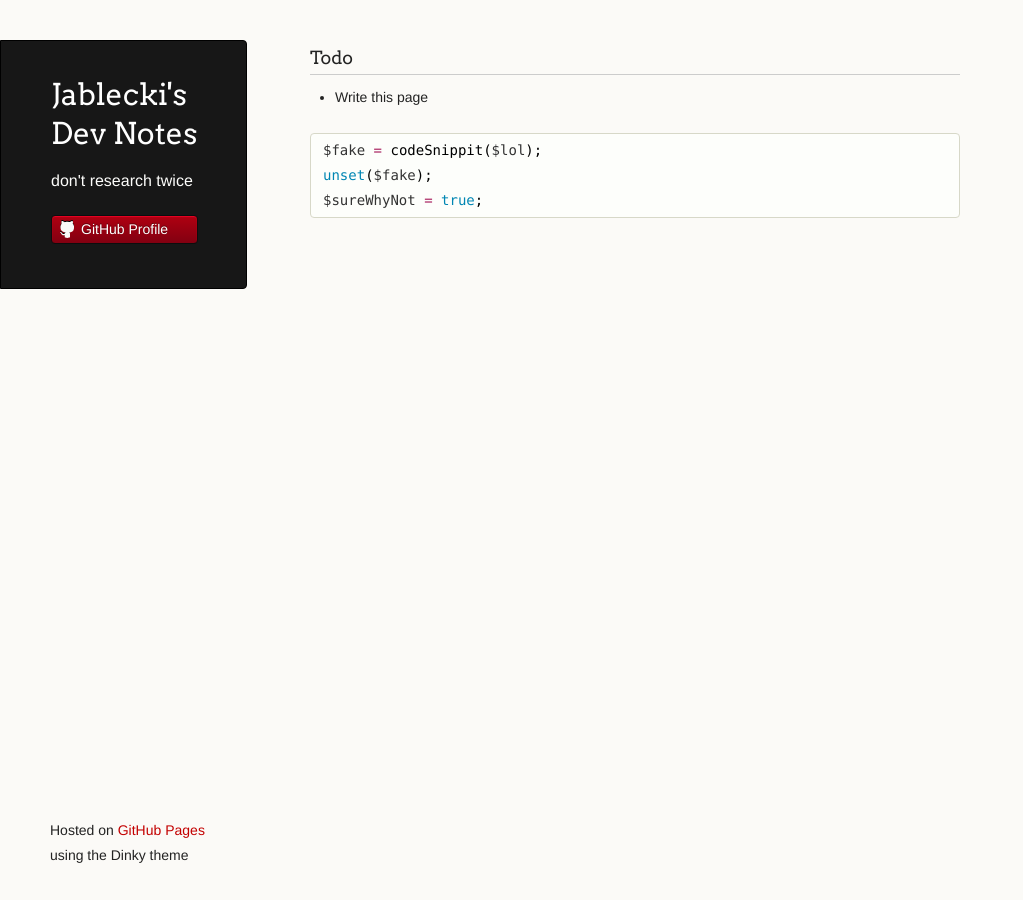
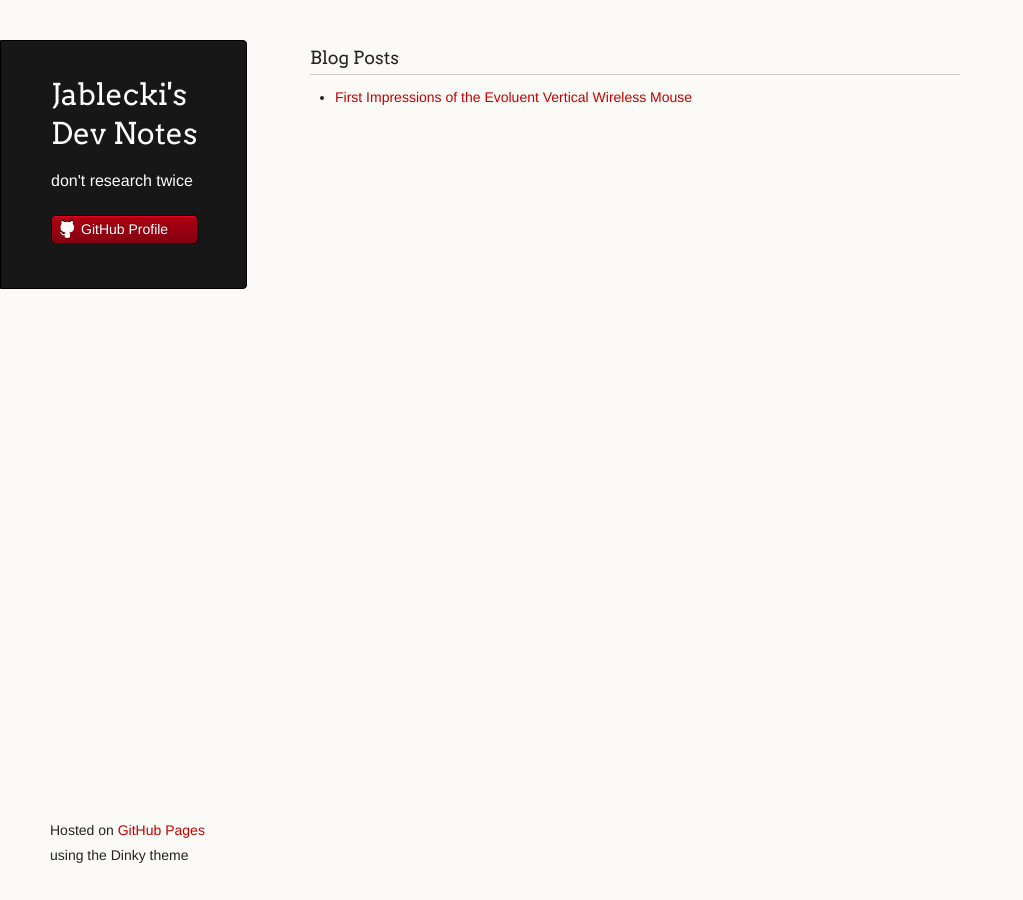
Before and after one commit to maddo/maddo.github.io, a Jekyll site: the page index.html, which Jekyll copies as it is, in a window 1280 px wide. Shown: the whole page, without its empty margins (0-1023 px from the left). Built offline with Jekyll 4.4.1, drawn with Linux system fonts in a browser that asks for light colours.

Commit message:
Style adjustments

```diff
--- a/index.html
+++ b/index.html
@@ -19,8 +19,6 @@
         <h1 class="header">Jablecki&#39;s Dev Notes</h1>
         <p class="header">don&#39;t research twice</p>
 
-
-
         <ul>
           <li><a class="buttons github" href="https://github.com/maddo">GitHub Profile</a></li>
         </ul>
@@ -28,15 +26,14 @@
       </header>
       <section>
         <h3>
-<a id="todo" class="anchor" href="#todo" aria-hidden="true"><span class="octicon octicon-link"></span></a>Todo</h3>
+            <a id="todo" class="anchor" href="#todo" aria-hidden="true"><span class="octicon octicon-link"></span></a>Blog Posts
+        </h3>
 
-<ul>
-<li>Write this page</li>
-</ul>
-
-<div class="highlight highlight-php"><pre><span class="pl-s1"><span class="pl-smi">$fake</span> <span class="pl-k">=</span> codeSnippit(<span class="pl-smi">$lol</span>);</span>
-<span class="pl-s1"><span class="pl-c1">unset</span>(<span class="pl-smi">$fake</span>);</span>
-<span class="pl-s1"><span class="pl-smi">$sureWhyNot</span> <span class="pl-k">=</span> <span class="pl-c1">true</span>;</span></pre></div>
+        <ul>
+            <li>
+                <a href="http://maddo.github.io/2015/06/19/first-impressions-of-the-evoluent-vertical-mouse.html">First Impressions of the Evoluent Vertical Wireless Mouse</a>
+            </li>
+        </ul>
       </section>
       <footer>
         <p><small>Hosted on <a href="https://pages.github.com">GitHub Pages</a> using the Dinky theme</small></p>
```
Also changed, not shown: _posts/2015-06-19-first-impressions-of-the-evoluent-vertical-mouse.md (+8 -2 lines).
